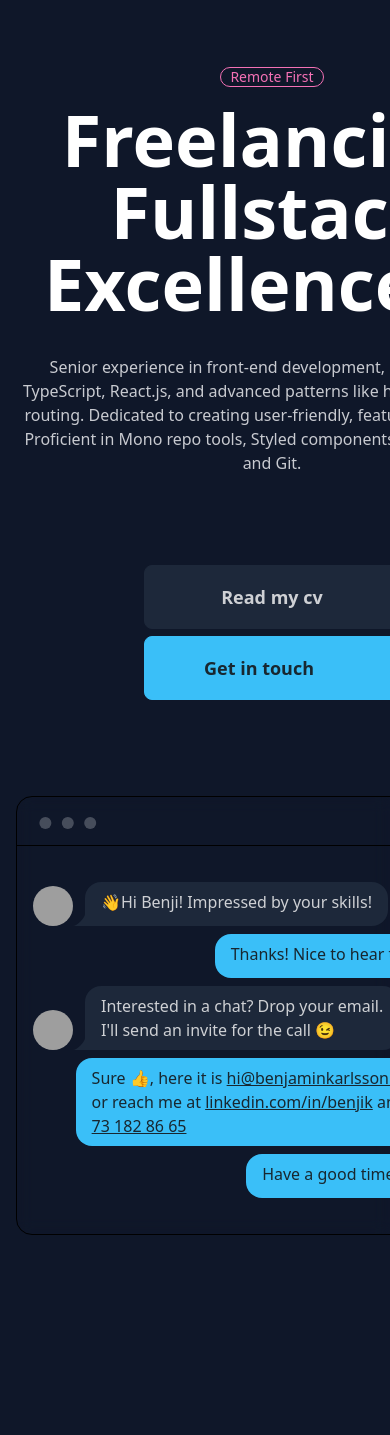
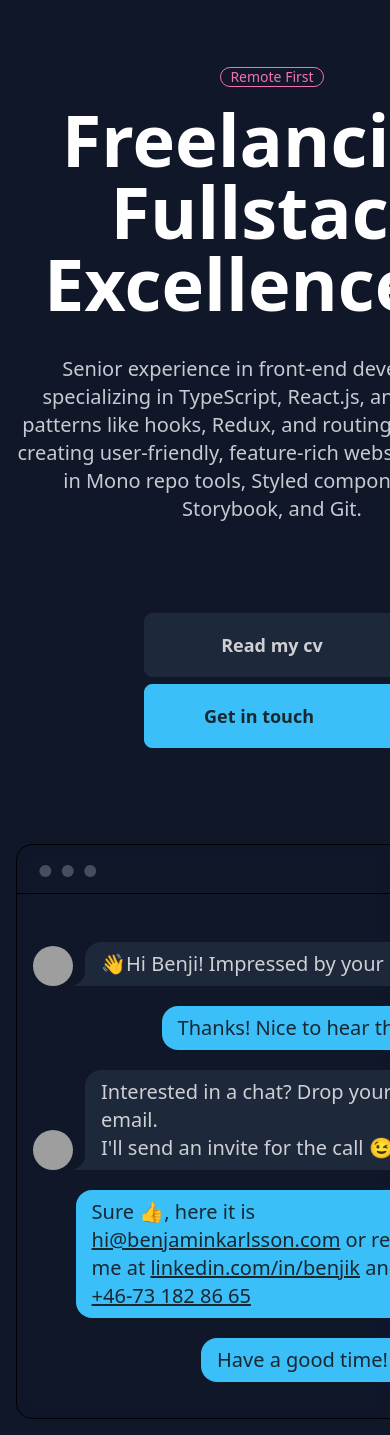
Before and after one commit to B3Kay/benjaminkarlsson.com, a SvelteKit app: page / in a window 390 px wide. Shown: the top 1435 px of the page. Before the commit the page ends 1251 px from the top, so only its background shows below. Built offline with nearby package versions, Linux system fonts and the light colour scheme; grey boxes are pictures that could not be loaded; some icons are missing.

Commit message:
:lipstick: Big fonts on mobile

```diff
--- a/src/routes/+page.svelte
+++ b/src/routes/+page.svelte
@@ -39,7 +39,7 @@
           alt="Star-Struck"
         />
       </h1>
-      <p class="py-9">
+      <p class="py-9 text-xl sm:text-lg md:text-base">
         Senior experience in front-end development, specializing in TypeScript,
         React.js, and advanced patterns like hooks, Redux, and routing.
         Dedicated to creating user-friendly, feature-rich websites. Proficient
@@ -118,7 +118,7 @@
         class="flex justify-center px-4 py-8 md:py-16 border-t border-base-300"
       >
         <div>
-          <div class="chat chat-start">
+          <div class="chat pt-4 md:pt-1 chat-start">
             <div class="chat-image avatar">
               <div class="w-10 rounded-full">
                 <img
@@ -132,7 +132,7 @@
             </div>
             <div class="chat-bubble">👋Hi Benji! Impressed by your skills!</div>
           </div>
-          <div class="chat chat-end">
+          <div class="chat pt-4 md:pt-1 chat-end">
             <div class="chat-image avatar">
               <div class="w-10 rounded-full">
                 <img
@@ -148,7 +148,7 @@
             <div class="chat-bubble">😁Thanks! What's up?</div>
           </div>
 
-          <div class="chat chat-start">
+          <div class="chat pt-4 md:pt-1 chat-start">
             <div class="chat-image avatar">
               <div class="w-10 rounded-full">
                 <img
@@ -164,7 +164,7 @@
               📞 Interested in a chat? Drop your email. 😁😉
             </div>
           </div>
-          <div class="chat chat-end">
+          <div class="chat pt-4 md:pt-1 chat-end">
             <div class="chat-image avatar">
               <div class="w-10 rounded-full" />
             </div>
@@ -190,7 +190,7 @@
               >
             </div>
           </div>
-          <div class="chat chat-end">
+          <div class="chat pt-4 md:pt-1 chat-end">
             <div class="chat-image avatar">
               <div class="w-10 rounded-full">
                 <img
@@ -209,8 +209,8 @@
       <div
         class="flex justify-center px-4 py-8 md:py-16 border-t border-base-300"
       >
-        <div>
-          <div class="chat chat-start">
+        <div class="text-xl sm:text-lg md:text-base">
+          <div class="chat pt-4 md:pt-1 chat-start">
             <div class="chat-image avatar">
               <div class="w-10 rounded-full">
                 <img
@@ -221,7 +221,7 @@
 
             <div class="chat-bubble">👋Hi Benji! Impressed by your skills!</div>
           </div>
-          <div class="chat chat-end">
+          <div class="chat pt-4 md:pt-1 chat-end">
             <div class="chat-image avatar">
               <div class="w-10 rounded-full">
                 <img
@@ -235,7 +235,7 @@
             </div>
           </div>
 
-          <div class="chat chat-start">
+          <div class="chat pt-4 md:pt-1 chat-start">
             <div class="chat-image avatar">
               <div class="w-10 rounded-full">
                 <img
@@ -249,7 +249,7 @@
               I'll send an invite for the call 😉
             </div>
           </div>
-          <div class="chat chat-end">
+          <div class="chat pt-4 md:pt-1 chat-end">
             <div class="chat-image avatar">
               <div class="w-10 rounded-full" />
             </div>
@@ -287,7 +287,7 @@
               <a class="link" href="tel:+46-73 182 86 65">+46-73 182 86 65</a>
             </div>
           </div>
-          <div class="chat chat-end">
+          <div class="chat pt-4 md:pt-1 chat-end">
             <div class="chat-image avatar">
               <div class="w-10 rounded-full">
                 <img
```
